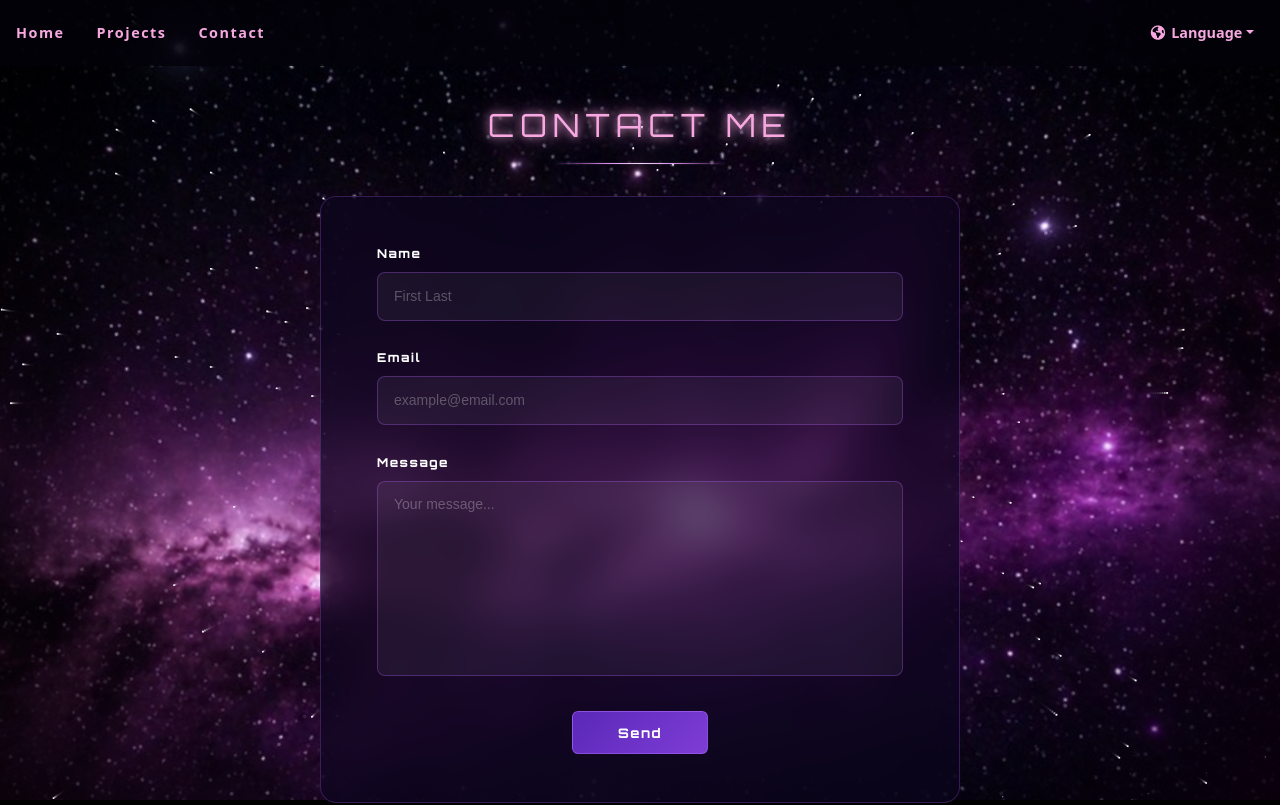
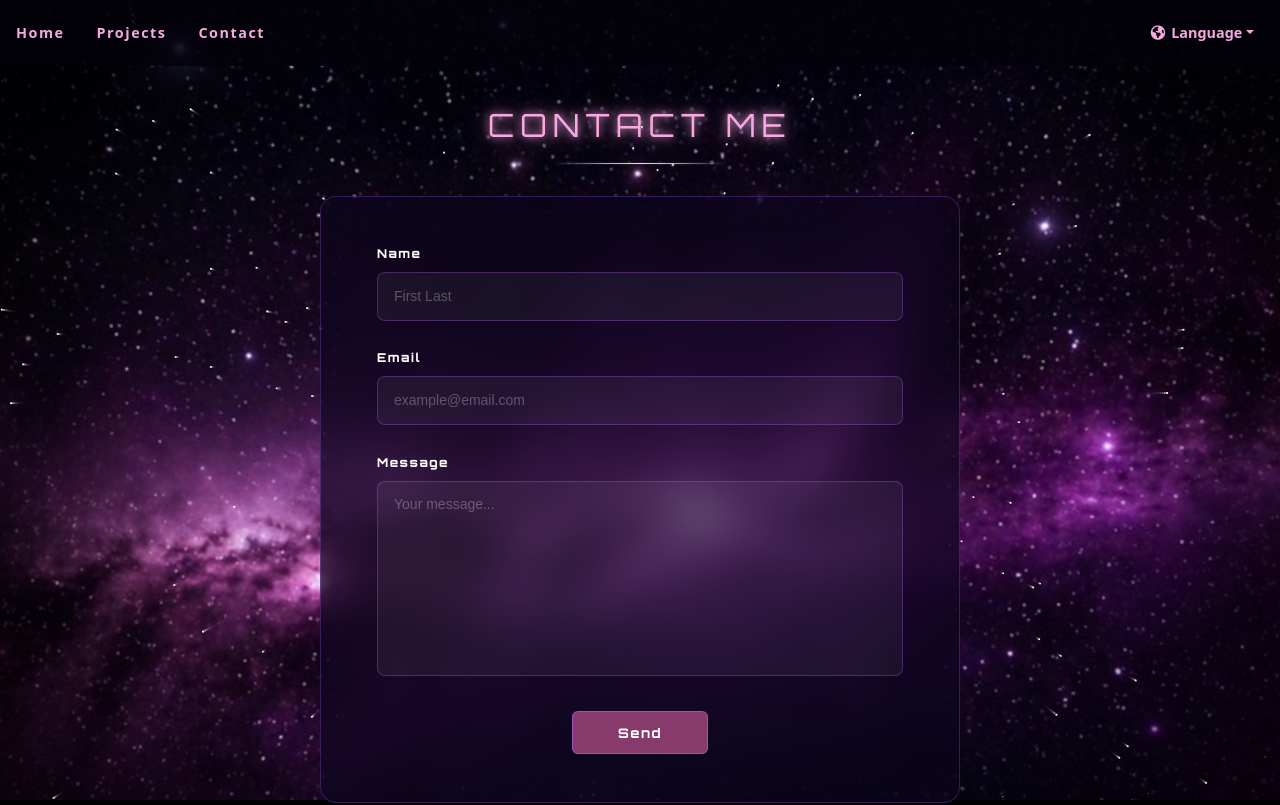
Before and after one commit to SarahBendavid/Porfolio-de-Sarah, a React (Vite) app: page /#/contact in a window 1280 px wide. Shown: the top 805 px of the page. Built offline with nearby package versions, Linux system fonts and the light colour scheme; a web font is replaced by a local one.

Commit message:
modif contact

```diff
--- a/src/Assets/styles/Main/Contact/ContactMain.css
+++ b/src/Assets/styles/Main/Contact/ContactMain.css
@@ -102,7 +102,7 @@
 
 .contact-submit-btn {
   align-self: center;
-  background: linear-gradient(135deg, #5a28b8 0%, #7e3dd6 100%);
+  background: #873b6c;
   border: 1px solid rgba(180, 110, 255, 0.5);
   color: white;
   font-family: 'Orbitron', sans-serif;
```
